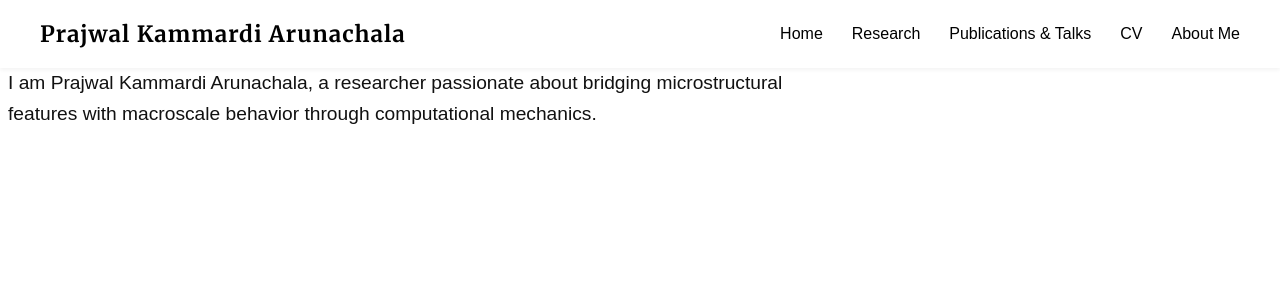
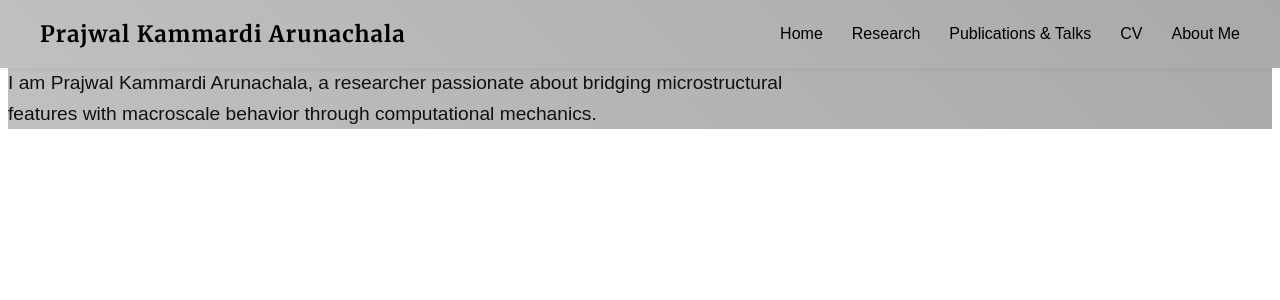
Before and after one commit to prajwalka/prajwalka.github.io, a Jekyll site: the page built from about.md, in a window 1280 px wide. Shown: the top 300 px of the page. Built offline with Jekyll 4.4.1, drawn with Linux system fonts in a browser that asks for light colours; some web fonts are replaced.

Commit message:
Updating homepage

```diff
--- a/assets/style.css
+++ b/assets/style.css
@@ -3,7 +3,7 @@ header {
   width: 100%;
   margin: 0;
   padding: 0;
-  background: white;
+  background: linear-gradient(45deg, #C0C0C0, #A9A9A9); /* Gradient from light silver to dark silver */
   position: fixed;
   top: 0;
   left: 0;
@@ -78,7 +78,7 @@ body {
 
 /* Main Content Area */
 main {
-  background: white;
+  background: linear-gradient(45deg, #C0C0C0, #A9A9A9); /* Gradient from light silver to dark silver */
   padding: 0;
   margin: 0;
 }
```
